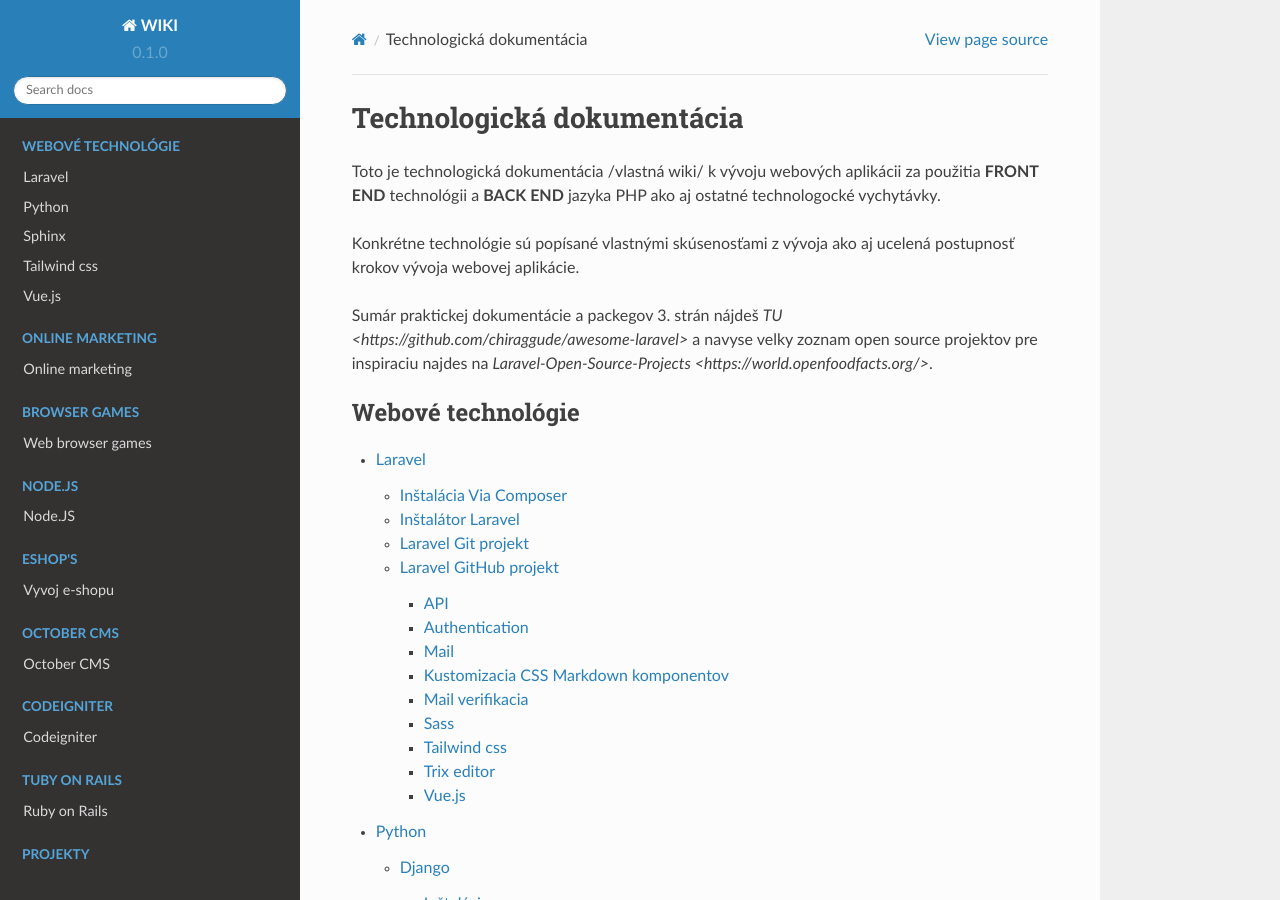
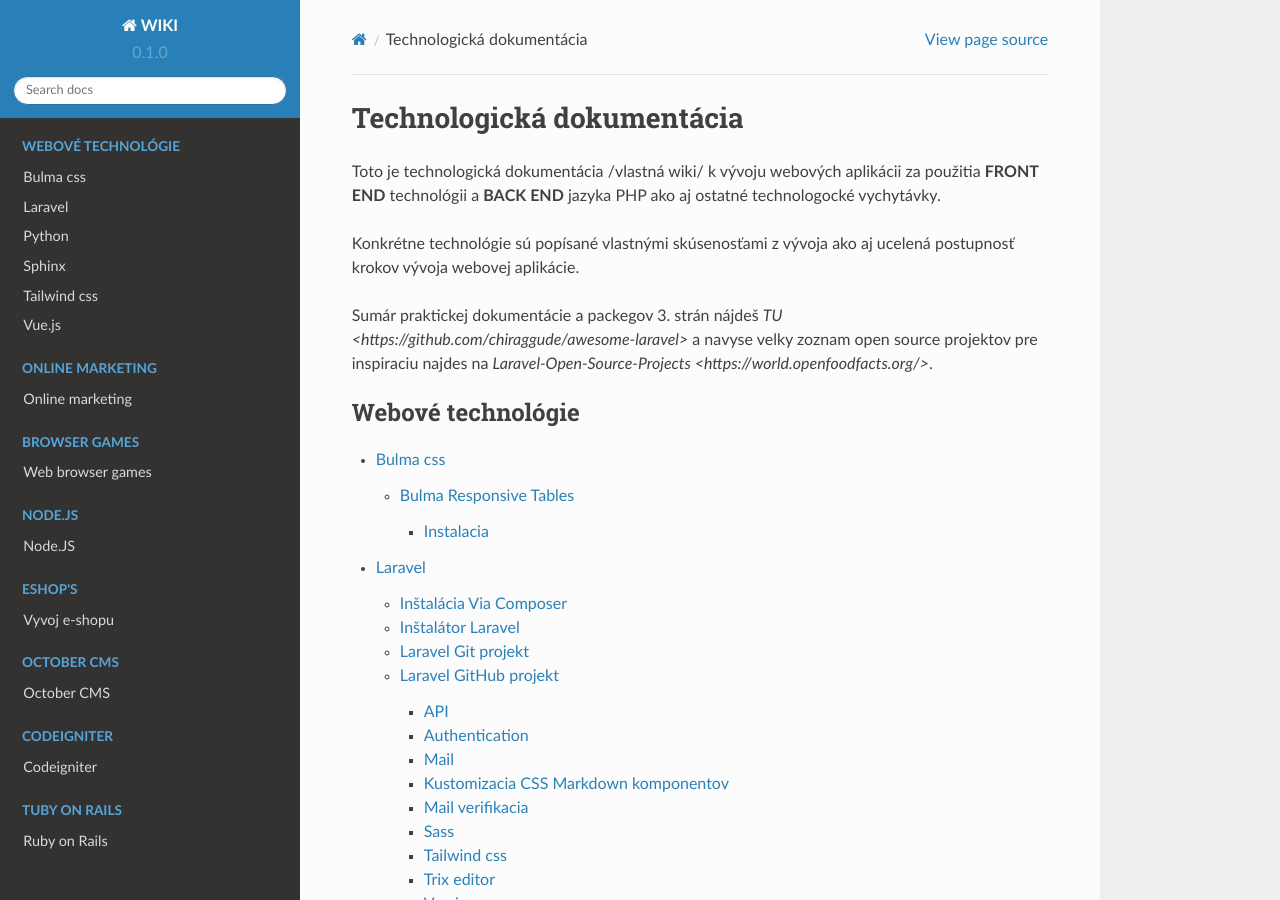
Before and after one commit to Lacike33/RTD_Wiki, a Sphinx documentation site: the page built from docs/source/index.rst, in a window 1280 px wide and 900 px high. Built offline with Sphinx 7.4.7 and the Read the Docs theme 2.0.0, drawn with Linux system fonts in a browser that asks for light colours; pages that are not in the unit, such as notebooks, are missing from menus.

Commit message:
Uprava Index

```diff
--- a/docs/source/index.rst
+++ b/docs/source/index.rst
@@ -12,6 +12,7 @@
 	:name: web
 	:maxdepth: 3
 
+	web/bulma/index
 	web/laravel/index
 	web/python/index
 	web/sphinx/index
```
